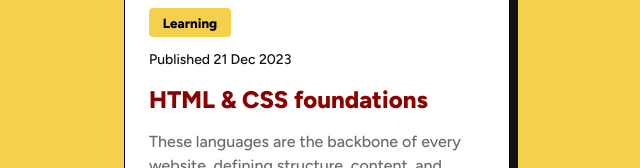
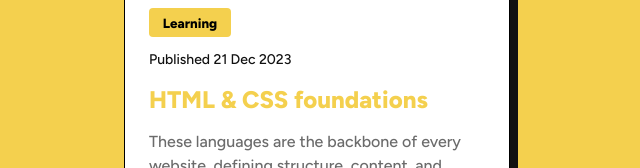
Before and after one commit to Davit-Grigalashvili/yellowcard, a plain HTML site: page index.html in a window 1280 px wide. Shown: the part 384-552 px from the top of the page, without its empty margins (323-963 px from the left). Drawn offline with Linux system fonts and the light colour scheme.

Commit message:
chenge direct

```diff
--- a/styles/styles.css
+++ b/styles/styles.css
@@ -72,7 +72,7 @@ body {
 .card-name {
     padding-top: 12px;
     font-weight: 800;
-    color: darkred;
+    color: #F4D04E;
     line-height: 36px;
     font-size: 24px;
 }
```
